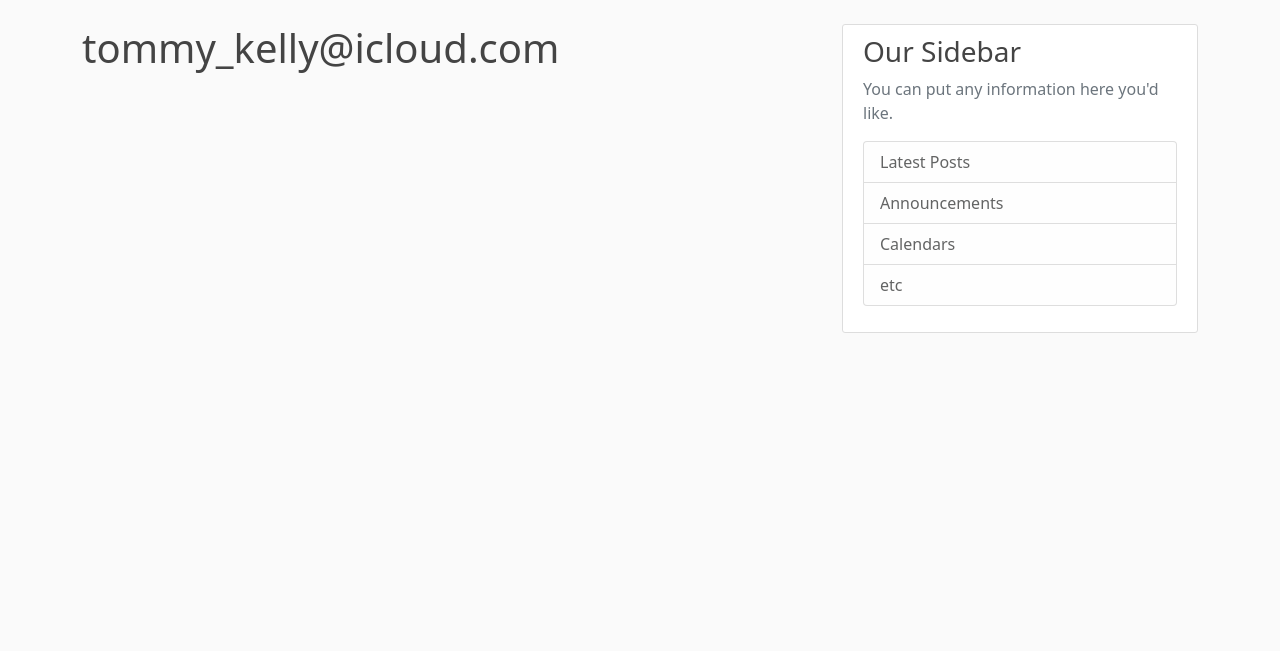
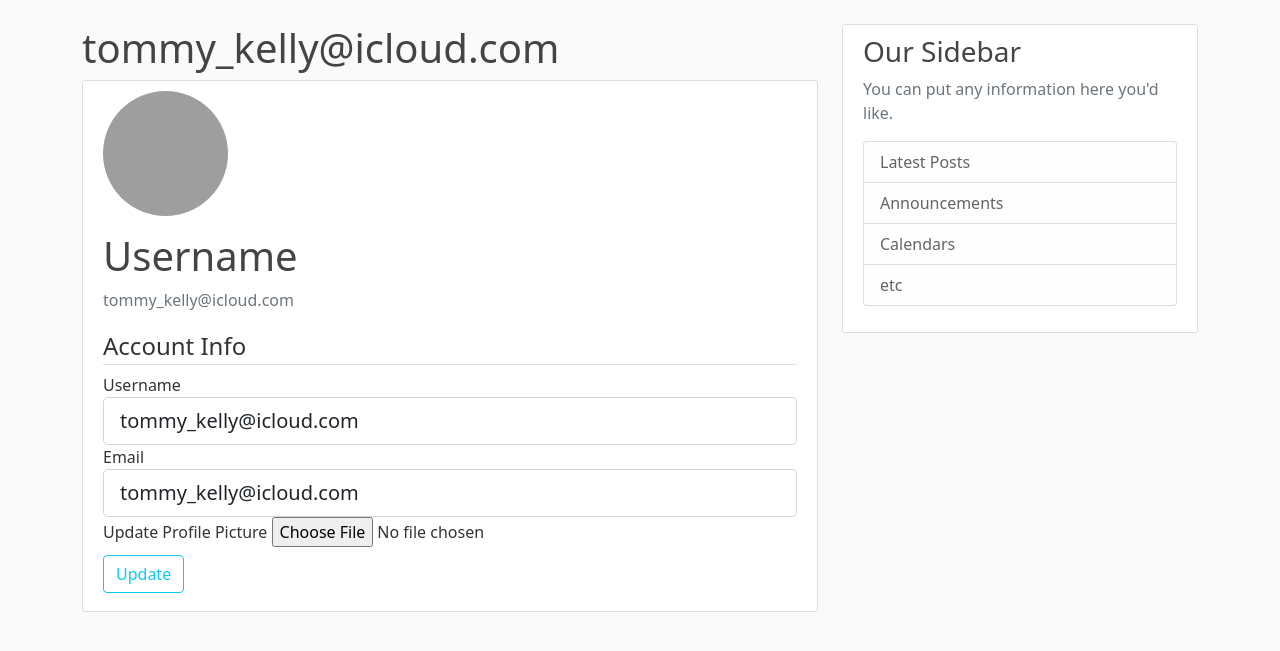
Before and after one commit to TommmyKelly/flask-blog, a Flask app: page /account in a window 1280 px wide. Shown: the part 56-707 px from the top of the page. Run offline with Flask 2, Linux system fonts and the light colour scheme; a user stored in the database is signed in; some libraries are stand-ins or nearby versions; grey boxes are pictures that could not be loaded.

Commit message:
add function to upload images

```diff
--- a/flaskblog/__init__.py
+++ b/flaskblog/__init__.py
@@ -5,6 +5,7 @@ from flask_login import LoginManager
 
 
 app = Flask(__name__)
+
 app.config['SECRET_KEY'] = '5791628bb0b13ce0c676dfde280ba245'
 app.config['SQLALCHEMY_DATABASE_URI'] = 'sqlite:///site.db'
 app.config['SQLALCHEMY_TRACK_MODIFICATIONS'] = False
--- a/flaskblog/forms.py
+++ b/flaskblog/forms.py
@@ -1,4 +1,6 @@
 from flask_wtf import FlaskForm
+from flask_wtf.file import FileField, FileAllowed, FileRequired
+from flask_login import current_user
 from wtforms import StringField, PasswordField, SubmitField, BooleanField
 from wtforms.validators import DataRequired, Length, Email, EqualTo, ValidationError
 from flaskblog.models import User
@@ -26,3 +28,26 @@ class LoginForm(FlaskForm):
     password = PasswordField('Password', validators=[DataRequired()])
     remember = BooleanField('Remember Me')
     submit = SubmitField('Login')
+
+
+class UpdateAccountForm(FlaskForm):
+    username = StringField('Username', validators=[DataRequired(), Length(min=2, max=30)])
+    email = StringField('Email', validators=[DataRequired(), Email()])
+    picture = FileField('Update Profile Picture', validators=[FileAllowed(['jpg', 'png'])])
+    submit = SubmitField('Update')
+
+
+    def validate_username(self, username):
+        user = False
+        if username.data != current_user.username:
+            user = User.query.filter_by(username=username.data).first()
+
+        if user:
+            raise ValidationError('That username is taken. Please choose a different one.')
+
+    def validate_email(self, email):
+        user = False
+        if email.data != current_user.email:
+            user = User.query.filter_by(email=email.data).first()
+        if user:
+            raise ValidationError('That email is taken. Please choose a different one.')
--- a/flaskblog/routes.py
+++ b/flaskblog/routes.py
@@ -1,8 +1,12 @@
 from flaskblog import app, db, bcrypt
-from flask import render_template, url_for, request, flash, redirect, request
-from flaskblog.forms import RegistrationForm, LoginForm
+from flask import render_template, url_for, request, flash, redirect
+from flaskblog.forms import RegistrationForm, LoginForm, UpdateAccountForm
 from flaskblog.models import User, Post
 from flask_login import login_user, current_user, logout_user, login_required
+from datetime import timedelta
+import secrets
+from PIL import Image
+import os
 
 
 # list of blog posts
@@ -37,6 +41,7 @@ def login():
     if form.validate_on_submit():
             user = User.query.filter_by(email=form.email.data).first()
             if user and bcrypt.check_password_hash(user.password, form.password.data):
+                print(form.remember.data)
                 login_user(user, remember=form.remember.data)
                 next_page = request.args.get('next')
                 flash(f'You have been logged in!', 'success')
@@ -67,7 +72,35 @@ def logout():
     logout_user()
     return redirect(url_for('home'))
 
-@app.route('/account')
+def save_picture(form_picture):
+    os.remove(os.path.join(app.root_path, 'static/profile_pics', current_user.image_file))
+
+    random_hex = secrets.token_hex(8)
+    _, f_ext = os.path.splitext(form_picture.filename)
+    picture_fn = random_hex + f_ext
+    picture_path = os.path.join(app.root_path, 'static/profile_pics', picture_fn)
+    output_size = (125, 125)
+    im = Image.open(form_picture)
+    im.thumbnail(output_size)
+    im.save(picture_path)
+    # output_size = (125, 125)
+    return picture_fn
+
+@app.route('/account', methods=['GET', 'POST'])
 @login_required
 def account():
-    return render_template('account.html', title='Account')
+    form = UpdateAccountForm()
+    if form.validate_on_submit():
+        current_user.username = form.username.data
+        current_user.email = form.email.data
+        if form.picture.data:
+            picture_file = save_picture(form.picture.data)
+            current_user.image_file = picture_file
+        db.session.commit()
+        flash('Your account has been updated!', 'success')
+        return redirect(url_for('account'))
+    elif request.method == 'GET':
+        form.username.data = current_user.username
+        form.email.data = current_user.email
+    image_file = url_for('static', filename='profile_pics/' + current_user.image_file)
+    return render_template('account.html', title='Account', image_file=image_file, form=form)
--- a/flaskblog/templates/account.html
+++ b/flaskblog/templates/account.html
@@ -4,4 +4,82 @@
 {% endblock title %}
 {% block content %}
 <h1>{{ current_user.username }}</h1>
+<div class="content-section">
+    <div class="media">
+        <img class="rounded-circle account-img" src="{{ image_file }}">
+        <div class="media-body">
+            <h2 class="account-heading">Username</h2>
+            <p class="text-secondary">{{ current_user.username }}</p>
+        </div>
+    </div>
+    <!-- FORM HERE -->
+
+    <form method="POST" enctype="multipart/form-data">
+        {{ form.hidden_tag() }}
+        <fieldset class="form-group">
+            <legend class="border-bottom bm-4">Account Info</legend>
+            <div class="form-group">
+                {{ form.username.label(class="form-control-label") }}
+                {% if form.username.errors %}
+                {{ form.username(class="class-control form-control is-invalid") }}
+                <div class="invalid-feedback">
+                    {% for error in form.username.errors %}
+                    <span>
+                        {{ error }}
+                    </span>
+                    {% endfor %}
+                </div>
+                {% else %}
+                {{ form.username(class="form-control form-control-lg") }}
+                {% endif %}
+
+            </div>
+            <div class="form-group">
+                {{ form.email.label(class="form-control-label") }}
+                {% if form.email.errors %}
+                {{ form.email(class="class-control form-control is-invalid") }}
+                <div class="invalid-feedback">
+                    {% for error in form.email.errors %}
+                    <span>
+                        {{ error }}
+                    </span>
+                    {% endfor %}
+                </div>
+                {% else %}
+                {{ form.email(class="form-control form-control-lg") }}
+                {% endif %}
+            </div>
+
+            <div class="form-group">
+                {{ form.picture.label() }}
+                {{ form.picture() }}
+                {% if form.picture.errors %}
+
+
+                {% for error in form.picture.errors %}
+            </div><br>
+            <span class="text-danger">
+                {{ error }}
+            </span>
+
+            {% endfor %}
+</div><br>
+{% endif %}
+</div>
+
+</fieldset>
+<div class="form-group mt-2 mb-2">
+    {{ form.submit(class="btn btn-outline-info") }}
+</div>
+
+</form>
+<!-- <div class="border-top py-3">
+        <small class="text-muted">
+            Already have an account? <a href="{{ url_for('login') }}">Sign In</a>
+        </small>
+
+    </div> -->
+
+
+</div>
 {% endblock content %}
```
Also changed, not shown: flaskblog/site.db, site.db (deleted), 1 other file.
